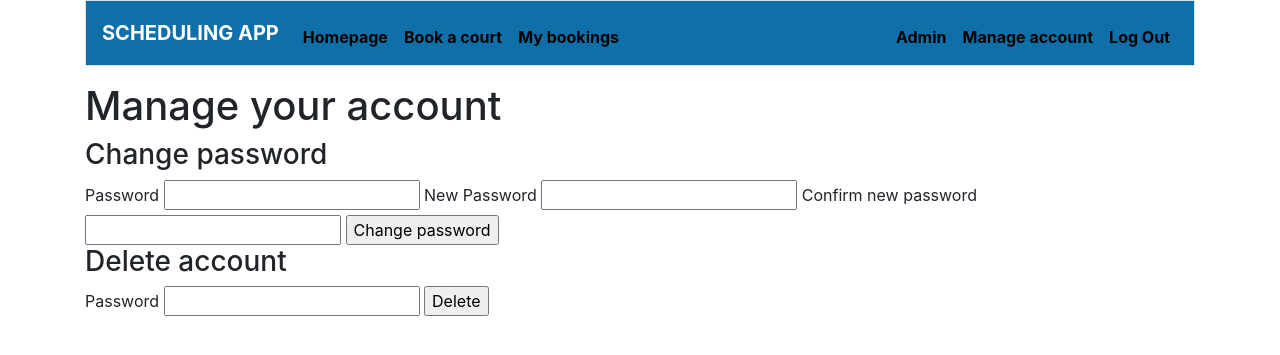
After one commit to guiOsorio/Court-Scheduling-Platform, a Flask app: page /account in a window 1280 px wide. The commit adds this page. Shown: the top 355 px of the page. Run offline with Flask 2, Linux system fonts and the light colour scheme; a user stored in the database is signed in.

Commit message:
account route created with delete and change password

```diff
--- a/app.py
+++ b/app.py
@@ -9,10 +9,11 @@ from datetime import datetime
 from flask_mail import Mail, Message
 # Own helper funcs
 from helpers.funcs.actions.creates import createIndex, createBooking, createUser, createAccount, bookAllDay
-from helpers.funcs.actions.deletes import deleteBookings
+from helpers.funcs.actions.deletes import deleteBookings, deleteUserAccount
 from helpers.funcs.actions.gets import getDayBookingsCount, getUserType, getAllUsernames, getCurrDate, getCurrTime, getUpcomingUserBookings, getUserBookingsData, \
-    getBookingsData, getDayBookingsCount, getAllBookingsCount, getUserEmail, getBookingInfo, getUserId, getBookingId
-from helpers.funcs.others import isDatePast
+    getBookingsData, getDayBookingsCount, getAllBookingsCount, getUserEmail, getBookingInfo, getUserId, getBookingId, getUsername
+from helpers.funcs.actions.updates import updateUserPassword
+from helpers.funcs.others import isDatePast, passwordEqualsHash
 from helpers.funcs.validations import validateBooking, validateLogin, validateEmail, validateRegistration, validateIndex, validateDate
 from helpers.funcs.requireds import login_required, admin_required
 # Own helper lists
@@ -40,6 +41,9 @@ app.config['MAIL_USERNAME'] = os.environ.get('MAIL_USERNAME')
 app.config['MAIL_PASSWORD'] = os.environ.get('MAIL_PASSWORD')
 app.config['MAIL_DEFAULT_SENDER'] = os.environ.get('MAIL_USERNAME')
 mail = Mail(app)
+
+# Store program's name
+appname = "Scheduling"
 
 # FLASK-WTF FORMS
 # Booking form
@@ -446,6 +450,50 @@ def makeadmin():
     return render_template("makeadmin.html")
 
 
+@app.route("/account", methods=["GET", "POST"])
+@login_required
+def account():
+    user_id = session["user_id"]
+
+    if request.method == "POST":
+        # Store variables common to all form submits
+        password = request.form.get("password")
+        username = getUsername(user_id)
+        recipient = getUserEmail(user_id)
+
+        if "changepassword" in request.form:
+            newpassword = request.form.get("newpassword")
+            confirmation = request.form.get("confirmation")
+
+            if newpassword.split() == "" or confirmation.split() == "":
+                flash("New password cannot be null", "danger")
+                return redirect("/account")
+            elif newpassword != confirmation:
+                flash("New password and confirmation don't match", "danger")
+                return redirect("/account")
+            else: # check if password hash matches current hash, if it does, change user's password
+                if passwordEqualsHash(user_id, password):
+                    updateUserPassword(newpassword, user_id)
+                    flash("Password successfuly updated", "success")
+                    title = f"{appname} - Password modified"
+                    msg = f"<p>The password for {username} was modified</p>"
+                    sendEmail(title, msg, recipient)
+                return redirect("/account")
+
+        if "deleteaccount" in request.form:
+            if deleteUserAccount(user_id, password):
+                # Email new admin
+                title = f"Goodbye from {appname}"
+                msg = f"<p>Your account {username} was deleted</p>"
+                sendEmail(title, msg, recipient)
+
+                session.clear()
+
+                return redirect("/login")
+
+    return render_template("account.html")
+
+
 
 if __name__ == '__main__':
     app.run(debug=True)
@@ -454,11 +502,26 @@ if __name__ == '__main__':
 # NEXT TODOS
 # -------------------------------------------------------------------------------------------------------------------------------------------------------------------------------------
 
-# if there are bookings in the next hour, send admin an email with all the bookings
-# if a user has a booking in the next hour, send him an email
-# allow users to delete their account (delete all bookings for the account when the account is deleted and send a confirmation email)
-# allow users to change their passwords on the app (need current password confirmation) or by email
-# change email format to '%m-%d-%Y' when sending/showing to user
-# move email functionality to its own file
+# Monday
+    # move email functionality to its own file
+# PostgreSQL - Tuesday/Wednesday
+    # have app be on PostgreSQL and change dates to be of DATE type and update schema for PostgreSQL
+    # change date format to '%m-%d-%Y' when sending/showing to user  - https://www.youtube.com/watch?v=eirjjyP2qcQ - datetime + pytz
+    # specify Portuguese time zone for time
+    # change date lists to be of date type, not string
+    # change bookings to be of 1 hour instead of 30 minutes, while still allowing appointments to start at hour:00 and hour:30 (don't forget to update booking validation)
+    # make sure updates to the rest of the code are made and work
+    # improve email messages
+# Scheduler - AWS Lambda - Wednesday
+    # if there are bookings in the next hour, send admin an email with all the bookings
+    # if a user has a booking in the next hour, send him an email
+# Pre-Deployment - Thursday
+    # session not ending properly when I restart flask
+    # test entire app
+    # basic styling (with SASS and JS where necessary + Bootstrap)
+    # have a detailed Readme
+# Deployment - Friday
+    # clear database and create indexes where necessary
+    # deploy and show to Luis
 
 # -------------------------------------------------------------------------------------------------------------------------------------------------------------------------------------
--- a/helpers/funcs/validations.py
+++ b/helpers/funcs/validations.py
@@ -4,7 +4,7 @@ import datetime as dt
 
 from flask import flash
 from datetime import datetime
-from werkzeug.security import check_password_hash
+from werkzeug.security import check_password_hash # (hash, password) checks if password matches the hash
 
 
 def validateBooking(people, court, date, time, numofpeople, courts, ptw, pt, user_id):
--- /dev/null
+++ b/templates/account.html
@@ -0,0 +1,31 @@
+{% extends "layout.html" %}
+
+{% block content %}
+
+    <h1>Manage your account</h1>
+
+    <h3>Change password</h3>
+
+    <form action="/account" method="POST">
+        <label for="password">Password</label>
+        <input type="password" name="password" id="password">
+
+        <label for="newpassword">New Password</label>
+        <input type="password" name="newpassword" id="newpassword">
+
+        <label for="confirmation">Confirm new password</label>
+        <input type="password" name="confirmation" id="confirmation">
+
+        <input type="submit" id="changepassword" name="changepassword" value="Change password">
+    </form>
+
+    <h3>Delete account</h3>
+
+    <form action="/account" method="POST">
+        <label for="password">Password</label>
+        <input type="password" name="password" id="password">
+
+        <input type="submit" id="deleteaccount" name="deleteaccount" value="Delete">
+    </form>
+
+{% endblock %}
--- a/templates/layout.html
+++ b/templates/layout.html
@@ -37,6 +37,7 @@
                     {% if session.isAdmin %}
                     <li class="nav-item"><a class="nav-link" href="/admin">Admin</a></li>
                     {% endif %}
+                    <li class="nav-item"><a class="nav-link" href="/account">Manage account</a></li>
                     <li class="nav-item"><a class="nav-link" href="/logout">Log Out</a></li>
                 </ul>
             {% else %}
```
Also changed, not shown: helpers/funcs/actions/creates.py (+5 -5 lines), helpers/funcs/actions/deletes.py (+32 -1 lines), helpers/funcs/actions/gets.py (+11 -0 lines), helpers/funcs/actions/updates.py (added, +18 -0 lines), helpers/funcs/others.py (+20 -0 lines), scheduling.db, 1 other file.
